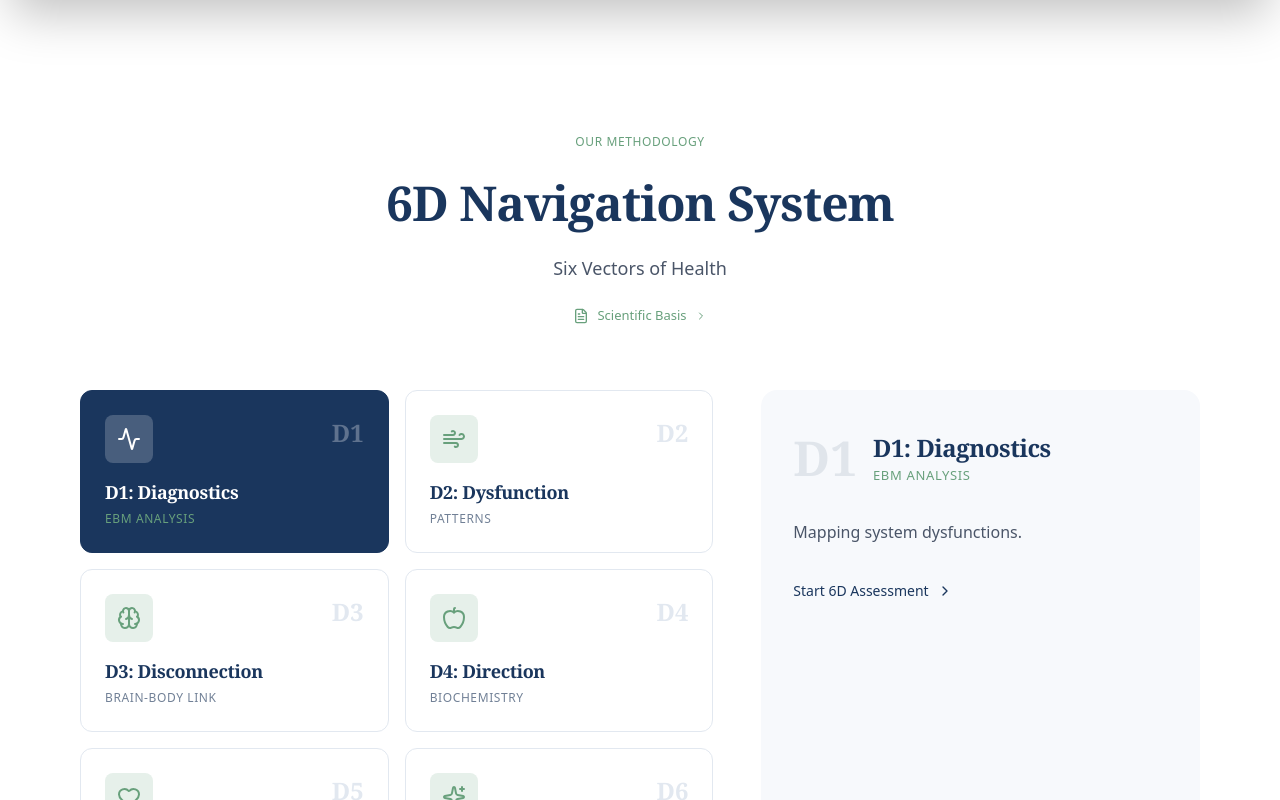
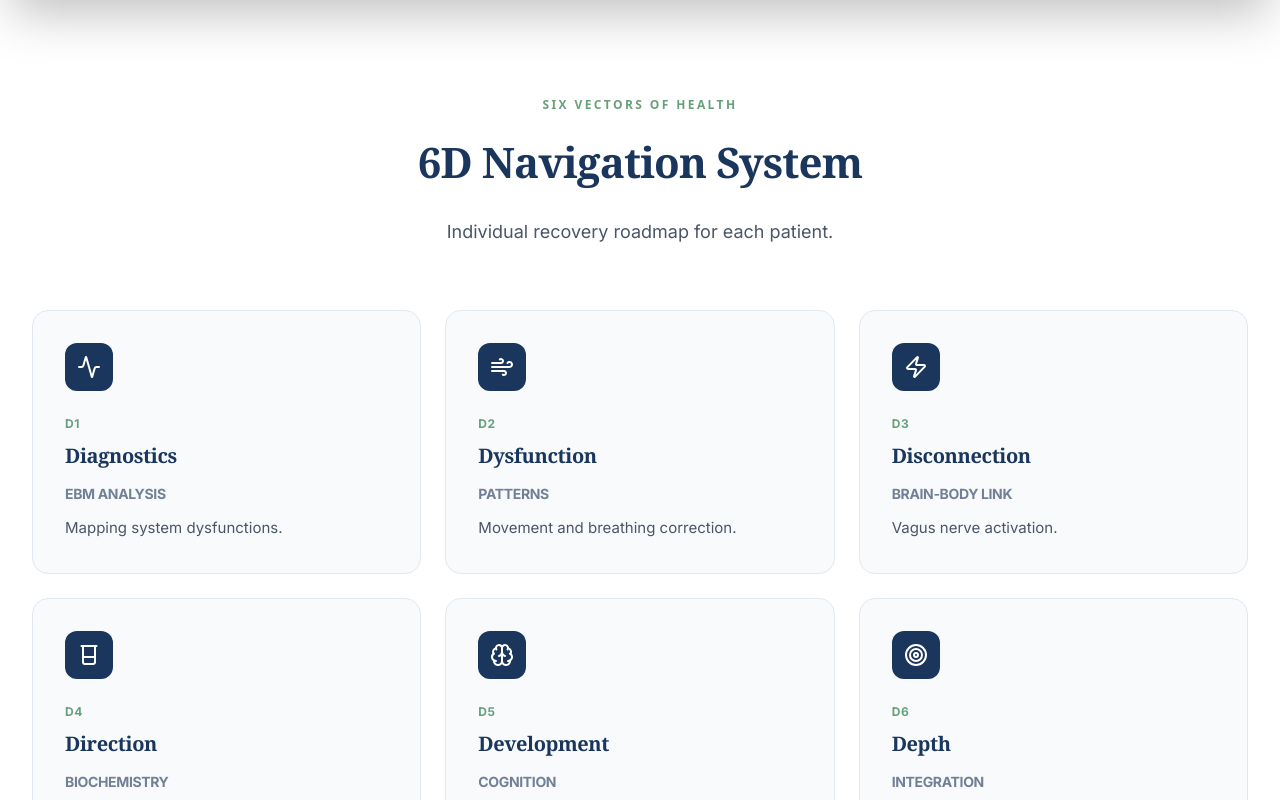
Before and after one commit to ErkinDoc/wenbnew, a React (Vite) app: page / in a window 1280 px wide. Shown: the part 800-1600 px from the top of the page. Built offline with nearby package versions, Linux system fonts and the light colour scheme.

Commit message:
Update Method6D.tsx

```diff
--- a/src/sections/Method6D.tsx
+++ b/src/sections/Method6D.tsx
@@ -1,183 +1,111 @@
 import { motion } from 'framer-motion';
-import { useState } from 'react';
 import { useTranslation } from 'react-i18next';
-import { Activity, Wind, Brain, Apple, Heart, Sparkles, ChevronRight, FileText } from 'lucide-react';
-
-const dimensionIcons = {
-  'D1': Activity,
-  'D2': Wind,
-  'D3': Brain,
-  'D4': Apple,
-  'D5': Heart,
-  'D6': Sparkles,
-};
+import { Activity, Wind, Zap, Beaker, Brain, Target, ExternalLink } from 'lucide-react';
 
 export function Method6D() {
   const { t } = useTranslation();
-  const [activeDim, setActiveDim] = useState(0);
-  const [showPubs, setShowPubs] = useState(false);
 
-  const dimensions = t('method6d.dimensions', { returnObjects: true }) as Array<{
-    id: string;
-    name: string;
-    subtitle: string;
-    description: string;
-  }>;
+  // Иконки для 6 измерений по порядку
+  const icons = [
+    <Activity className="w-6 h-6" />,
+    <Wind className="w-6 h-6" />,
+    <Zap className="w-6 h-6" />,
+    <Beaker className="w-6 h-6" />,
+    <Brain className="w-6 h-6" />,
+    <Target className="w-6 h-6" />
+  ];
 
-  const scientificBasis = t('method6d.scientificBasis', { returnObjects: true }) as {
-    label: string;
-    publications: Array<{ title: string; url: string }>;
-  };
+  // Получаем массив измерений из JSON
+  const dimensions = t('method6d.dimensions', { returnObjects: true }) as any[];
 
   return (
-    <section id="method6d" className="w-full py-24 lg:py-32 bg-white">
-      <div className="section-container">
-        <div className="section-inner">
+    <section id="method" className="w-full py-24 bg-white">
+      <div className="max-w-7xl mx-auto px-4 sm:px-6 lg:px-8">
+
         {/* Header */}
-          <motion.div
-            className="text-center mb-16"
+        <div className="text-center mb-16">
+          <motion.span
+            initial={{ opacity: 0 }}
+            whileInView={{ opacity: 1 }}
+            viewport={{ once: true }}
+            className="text-[12px] font-sans font-bold tracking-[0.2em] uppercase text-[#68A07C] mb-4 block"
+          >
+            {t('method6d.subtitle')}
+          </motion.span>
+          <motion.h2
             initial={{ opacity: 0, y: 20 }}
             whileInView={{ opacity: 1, y: 0 }}
             viewport={{ once: true }}
-            transition={{ duration: 0.5 }}
+            className="text-[32px] md:text-[42px] font-serif font-bold text-[#1A365D] mb-6"
           >
-            <span className="inline-block text-[12px] font-sans font-medium tracking-wider uppercase text-[#68A07C] mb-4">
-              Our Methodology
-            </span>
-            <h2 className="text-[32px] sm:text-[40px] lg:text-[48px] font-serif font-bold text-[#1A365D] mb-4">
             {t('method6d.title')}
-            </h2>
-            <p className="text-[16px] lg:text-[18px] text-[#4A5568] max-w-2xl mx-auto font-sans">
-              {t('method6d.subtitle')}
-            </p>
-
-            {/* Scientific Basis */}
-            <div className="mt-6 flex flex-col items-center">
-              <button
-                onClick={() => setShowPubs(!showPubs)}
-                className="inline-flex items-center gap-2 text-[13px] font-sans font-medium text-[#68A07C] hover:text-[#1A365D] transition-colors"
-              >
-                <FileText className="w-4 h-4" />
-                {scientificBasis.label}
-                <ChevronRight className={`w-3 h-3 transition-transform duration-300 ${showPubs ? 'rotate-90' : ''}`} />
-              </button>
-
-              {showPubs && (
-                <motion.div
-                  className="mt-3 flex flex-col items-center gap-2"
-                  initial={{ opacity: 0, y: -8 }}
-                  animate={{ opacity: 1, y: 0 }}
-                  transition={{ duration: 0.25 }}
-                >
-                  {scientificBasis.publications.map((pub, i) => (
-                    <a
-                      key={i}
-                      href={pub.url}
-                      target="_blank"
-                      rel="noopener noreferrer"
-                      className="text-[13px] font-sans text-[#4A5568] hover:text-[#68A07C] hover:underline transition-colors max-w-lg text-center"
-                    >
-                      {pub.title}
-                    </a>
-                  ))}
-                </motion.div>
-              )}
-            </div>
-          </motion.div>
-
-          {/* 6D Grid */}
-          <div className="grid grid-cols-1 lg:grid-cols-12 gap-8 lg:gap-12">
-            {/* Dimension Cards */}
-            <div className="lg:col-span-7 grid grid-cols-1 sm:grid-cols-2 gap-4">
-              {dimensions.map((dim, index) => {
-                const Icon = dimensionIcons[dim.id as keyof typeof dimensionIcons];
-                const isActive = activeDim === index;
-
-                return (
-                  <motion.button
-                    key={dim.id}
-                    onClick={() => setActiveDim(index)}
-                    className={`text-left p-6 rounded-xl border transition-all duration-300 ${
-                      isActive
-                        ? 'bg-[#1A365D] border-[#1A365D] text-white'
-                        : 'bg-white border-[#E2E8F0] hover:border-[#68A07C] hover:shadow-md'
-                    }`}
+          </motion.h2>
+          <motion.p
             initial={{ opacity: 0, y: 20 }}
             whileInView={{ opacity: 1, y: 0 }}
             viewport={{ once: true }}
-                    transition={{ duration: 0.4, delay: index * 0.1 }}
+            transition={{ delay: 0.1 }}
+            className="max-w-2xl mx-auto text-[16px] md:text-[18px] text-[#4A5568] leading-relaxed"
           >
-                    <div className="flex items-start justify-between mb-4">
-                      <div className={`w-12 h-12 rounded-lg flex items-center justify-center ${
-                        isActive ? 'bg-white/20' : 'bg-[#E6F0EA]'
-                      }`}>
-                        <Icon className={`w-6 h-6 ${isActive ? 'text-white' : 'text-[#68A07C]'}`} />
+            {t('method6d.description')}
+          </motion.p>
         </div>
-                      <span className={`text-[24px] font-serif font-bold ${
-                        isActive ? 'text-white/30' : 'text-[#E2E8F0]'
-                      }`}>
+
+        {/* Dimensions Grid */}
+        <div className="grid grid-cols-1 md:grid-cols-2 lg:grid-cols-3 gap-6 mb-16">
+          {Array.isArray(dimensions) && dimensions.map((dim, index) => (
+            <motion.div
+              key={dim.id}
+              initial={{ opacity: 0, y: 20 }}
+              whileInView={{ opacity: 1, y: 0 }}
+              viewport={{ once: true }}
+              transition={{ delay: index * 0.1 }}
+              whileHover={{ y: -5 }}
+              className="group p-8 rounded-2xl bg-[#F8FAFC] border border-[#E2E8F0] hover:border-[#68A07C] hover:bg-white hover:shadow-xl transition-all duration-300"
+            >
+              <div className="w-12 h-12 bg-[#1A365D] text-white rounded-xl flex items-center justify-center mb-6 group-hover:bg-[#68A07C] transition-colors">
+                {icons[index]}
+              </div>
+              <span className="text-[12px] font-bold text-[#68A07C] uppercase tracking-wider mb-2 block">
                 {dim.id}
               </span>
-                    </div>
-                    <h3 className={`text-[18px] font-serif font-semibold mb-1 ${
-                      isActive ? 'text-white' : 'text-[#1A365D]'
-                    }`}>
-                      {dim.name}
+              <h3 className="text-[20px] font-serif font-bold text-[#1A365D] mb-3">
+                {/* Очищаем имя от "D1: ", оставляя только "Diagnostika" */}
+                {dim.name.includes(': ') ? dim.name.split(': ')[1] : dim.name}
               </h3>
-                    <p className={`text-[12px] font-sans uppercase tracking-wider ${
-                      isActive ? 'text-[#68A07C]' : 'text-[#718096]'
-                    }`}>
+              <p className="text-[14px] font-bold text-[#718096] mb-3 uppercase tracking-tight">
                 {dim.subtitle}
               </p>
-                  </motion.button>
-                );
-              })}
+              <p className="text-[15px] text-[#4A5568] leading-relaxed">
+                {dim.description}
+              </p>
+            </motion.div>
+          ))}
         </div>
 
-            {/* Active Dimension Detail */}
-            <div className="lg:col-span-5">
+        {/* Scientific Basis Link */}
         <motion.div
-                className="bg-[#F7F9FC] rounded-2xl p-8 h-full"
-                initial={{ opacity: 0, x: 20 }}
-                whileInView={{ opacity: 1, x: 0 }}
+          initial={{ opacity: 0 }}
+          whileInView={{ opacity: 1 }}
           viewport={{ once: true }}
-                transition={{ duration: 0.5, delay: 0.3 }}
+          className="flex flex-col items-center pt-8 border-t border-[#E2E8F0]"
         >
-                {dimensions[activeDim] && (
-                  <div>
-                    <div className="flex items-center gap-4 mb-6">
-                      <span className="text-[48px] font-serif font-bold text-[#1A365D]/10">
-                        {dimensions[activeDim].id}
-                      </span>
-                      <div>
-                        <h3 className="text-[24px] font-serif font-bold text-[#1A365D]">
-                          {dimensions[activeDim].name}
-                        </h3>
-                        <p className="text-[13px] font-sans text-[#68A07C] uppercase tracking-wider">
-                          {dimensions[activeDim].subtitle}
+          <p className="text-[14px] text-[#718096] mb-4 font-medium italic">
+            {t('method6d.scientificBasis.label')}
           </p>
-                      </div>
-                    </div>
-
-                    <p className="text-[16px] text-[#4A5568] leading-[1.8] font-sans mb-8">
-                      {dimensions[activeDim].description}
-                    </p>
-
           <a
-                      href="https://forms.gle/oDEBWUFKi6vLbTmk9"
+            href={t('method6d.scientificBasis.publications.0.url')}
             target="_blank"
             rel="noopener noreferrer"
-                      className="inline-flex items-center gap-2 text-[14px] font-sans font-medium text-[#1A365D] hover:text-[#68A07C] transition-colors"
+            className="flex items-center gap-2 text-[#1A365D] hover:text-[#68A07C] font-bold transition-colors group"
           >
-                      Start 6D Assessment
-                      <ChevronRight className="w-4 h-4" />
+            <span className="text-[16px] border-b-2 border-[#1A365D]/10 group-hover:border-[#68A07C]">
+              {t('method6d.scientificBasis.publications.0.title')}
+            </span>
+            <ExternalLink className="w-4 h-4" />
           </a>
-                  </div>
-                )}
         </motion.div>
-            </div>
-          </div>
-        </div>
+
       </div>
     </section>
   );
```
Lines whose indentation alone changed are shown as unchanged.
